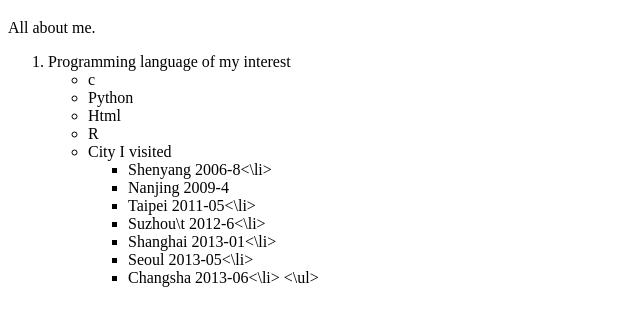
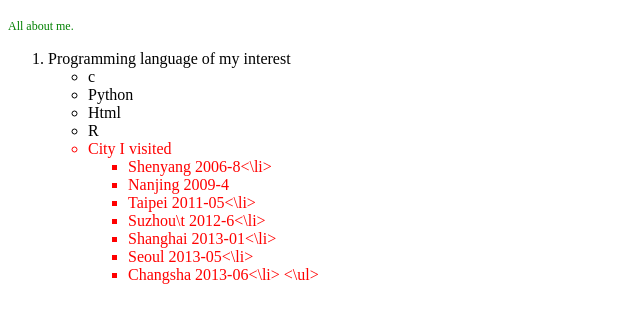
Before and after one commit to okxy/okxy.github.io, a plain HTML site: page About.htm in a window 1280 px wide. Shown: the part 61-386 px from the top of the page, without its empty margins (0-640 px from the left). Drawn offline with Linux system fonts and the light colour scheme.

Commit message:
Update About.htm

```diff
--- a/About.htm
+++ b/About.htm
@@ -5,7 +5,7 @@
 	</head>
 	<body>
     <h1>Hello World</h1>
-    <p>All about me.</p>
+    <p style="color: green; font-size:12px">All about me.</p>
     <ol>
       <li>Programming language of my interest
         <ul>
@@ -14,9 +14,9 @@
           <li>Html</li>
           <li>R</li>
 			</li>
-			<li>City I visited
+			<li style="color:red">City I visited
 			  <ul>
-   			  <li>Shenyang 2006-8<\li>
+   			    <li>Shenyang 2006-8<\li>
 			    <li>Nanjing 2009-4</li>
 			    <li>Taipei 2011-05<\li>
 			    <li>Suzhou\t 2012-6<\li>
```
